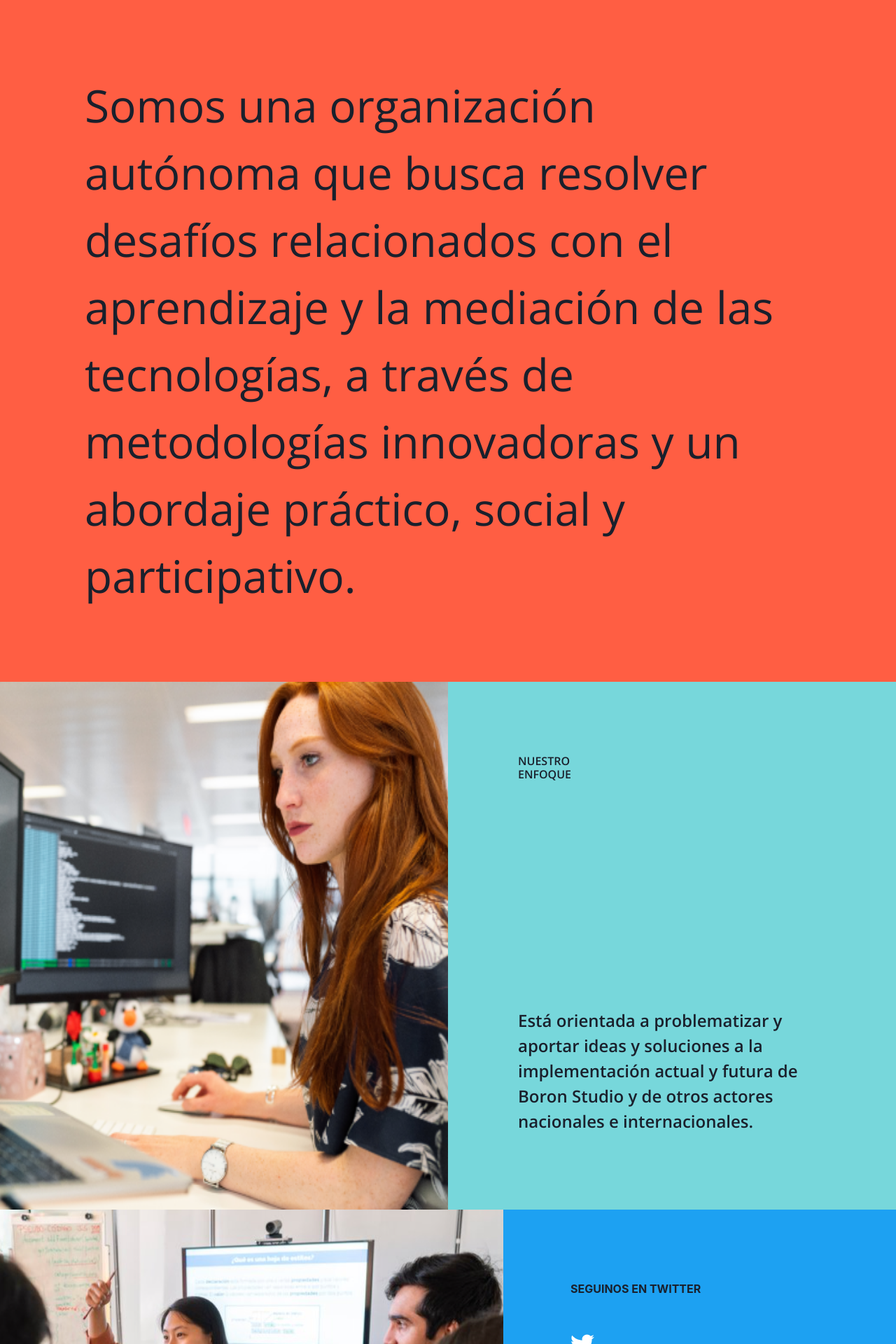
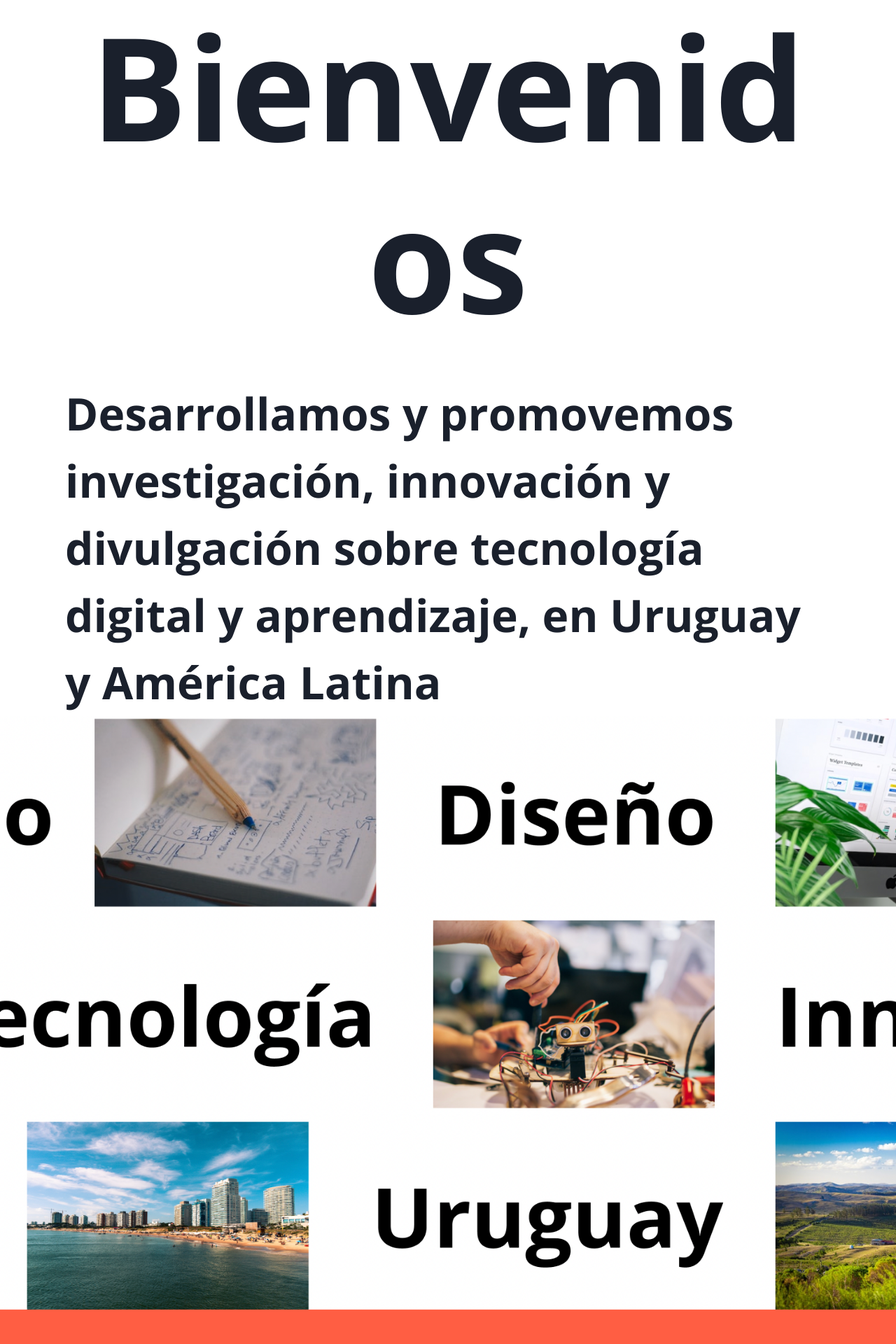
Before and after one commit to Guilleto98/Desafio-Boron, a React (Create React App) app: page / in a window 1280 px wide. Shown: the top 1920 px of the page at 70% size. Built offline with nearby package versions, Linux system fonts and the light colour scheme.

Commit message:
Welcome component was created

```diff
--- a/src/App.tsx
+++ b/src/App.tsx
@@ -7,10 +7,14 @@ import Repo from "./components/Repo/Repo";
 import TwContainer from "./components/TwContainer/TwContainer";
 import FocusingContainer from "./components/FocusingContainer/FocusingContainer";
 import AboutUs from "./components/AboutUs/AboutUs";
+import Slide from "./components/Slide/Slide";
+import Welcome from "./components/Welcome/Welcome";
 
 export const App = () => (
   <ChakraProvider theme={theme}>
     <Box textAlign="center" fontSize="xl">
+      <Welcome/>
+      <Slide/>
       <AboutUs/>
       <FocusingContainer/>
       <TwContainer/>
--- a/src/components/FocusingContainer/FocusingContainer.tsx
+++ b/src/components/FocusingContainer/FocusingContainer.tsx
@@ -18,10 +18,7 @@ const FocusingContainer = ()=>{
             />
             <Flex
             flexDirection='column'
-            width='full'
-            /* paddingTop={{base:'49px', lg:'104px'}}
-            paddingLeft={{base:'30', lg:'100px'}}
-            paddingRight={{base:'30', lg:'89px'}} */
+            w='full'
             >
                 <Heading
                     as='h4'
--- /dev/null
+++ b/src/components/Slide/Slide.tsx
@@ -0,0 +1,17 @@
+import { Flex, Image, } from '@chakra-ui/react';
+
+import img from '../../assets/images/newsImg/image-8.png'
+
+
+const Slide = ()=>{
+    return(
+        <Flex
+        >
+            <Image
+            w='full'
+            src={img}/>
+        </Flex>
+    )
+}
+
+export default Slide;
--- /dev/null
+++ b/src/components/Welcome/Welcome.tsx
@@ -0,0 +1,32 @@
+import {
+    Highlight,
+    Text,
+    Flex,
+    Heading,
+} from "@chakra-ui/react";
+
+const Welcome = ()=>{
+    return(
+        <Flex
+        flexDirection='column'
+        px={{base:'13px',lg:'93px'}}
+        py={{base:'', lg:''}}>
+            <Heading
+            fontFamily={'OpenSans-bold'}
+            fontSize={{base:'55px', lg:'205px'}}
+            paddingBottom={{base:'',lg:'51px'}}>
+                Bienvenidos
+            </Heading>
+            <Text
+            fontFamily={'OpenSans-bold'}
+            fontSize={{base:'25px', lg:'64px'}}
+            textAlign='start'>
+            Desarrollamos y promovemos investigación, innovación
+            y divulgación sobre tecnología digital y aprendizaje,
+            en Uruguay y América Latina
+            </Text>
+        </Flex>
+    )
+};
+
+export default Welcome
```
Also changed, not shown: src/assets/images/newsImg/image-8.png (added).
